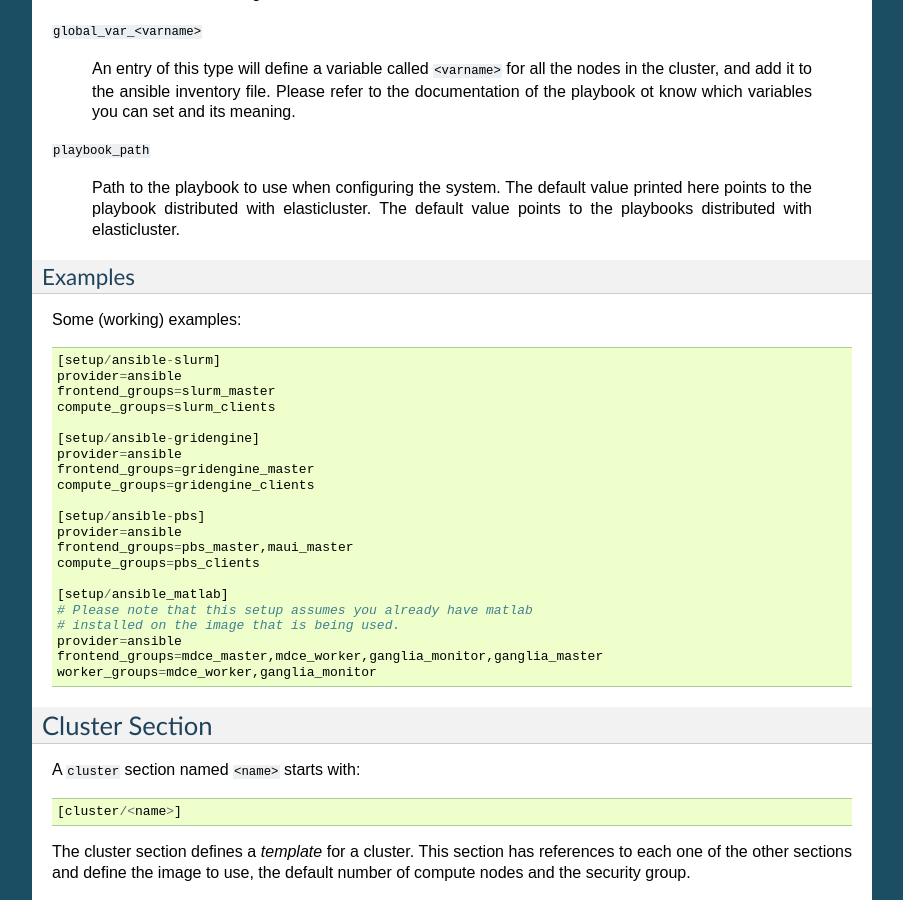
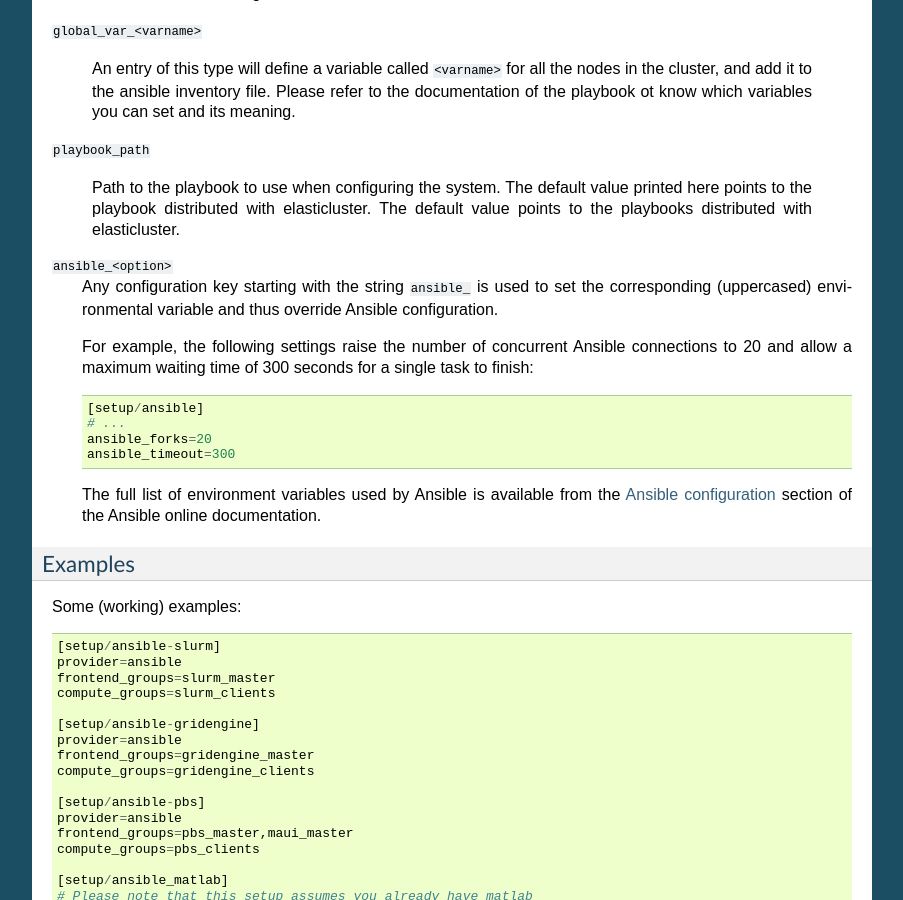
Before and after one commit to elasticluster/elasticluster, a Sphinx documentation site: the page built from docs/configure.rst, in a window 1280 px wide and 900 px high, scrolled down 7342 px. Shown: the whole window, without its empty margins (198-1101 px from the left). Built offline with Sphinx 7.4.7, drawn with Linux system fonts in a browser that asks for light colours.

Commit message:
Allow setting arbitrary Ansible configuration options from a `[setup/*]` section.
In addition, the old `ssh_pipelining` configuration option has been
renamed to `ansible_ssh_pipelining` for consistency.

```diff
--- a/docs/configure.rst
+++ b/docs/configure.rst
@@ -462,6 +462,26 @@ The following configuration keys are only valid if `provider` is
     elasticluster. The default value points to the playbooks
     distributed with elasticluster.
 
+``ansible_<option>``
+    Any configuration key starting with the string ``ansible_`` is
+    used to set the corresponding (uppercased) environmental
+    variable and thus override Ansible configuration.
+
+    For example, the following settings raise the number of concurrent
+    Ansible connections to 20 and allow a maximum waiting time of 300
+    seconds for a single task to finish::
+
+      [setup/ansible]
+      # ...
+      ansible_forks=20
+      ansible_timeout=300
+
+    The full list of environment variables used by Ansible is available
+    from the `Ansible configuration`__ section of the Ansible online documentation.
+
+    .. __: http://docs.ansible.com/ansible/intro_configuration.html#environmental-configuration
+
+
 Examples
 --------
 
```
Also changed, not shown: 1 other file.
